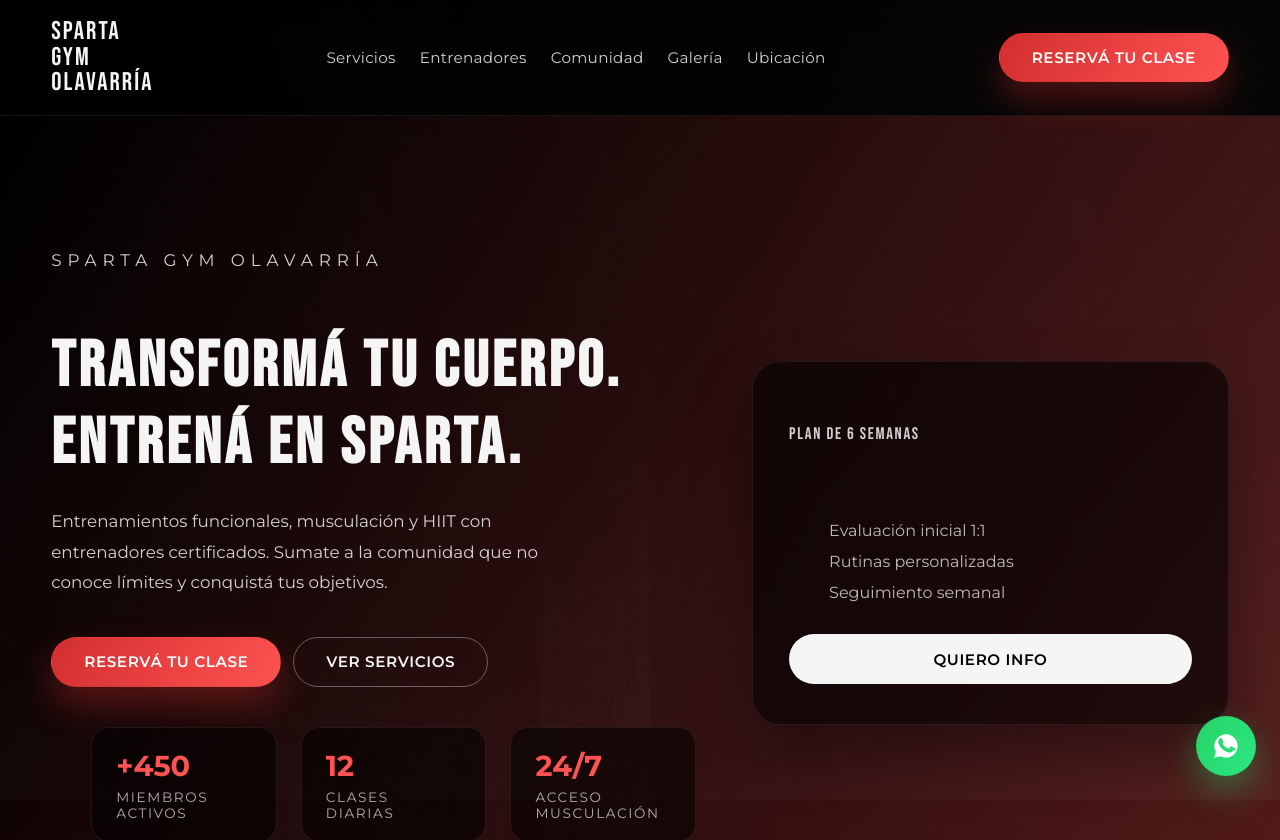
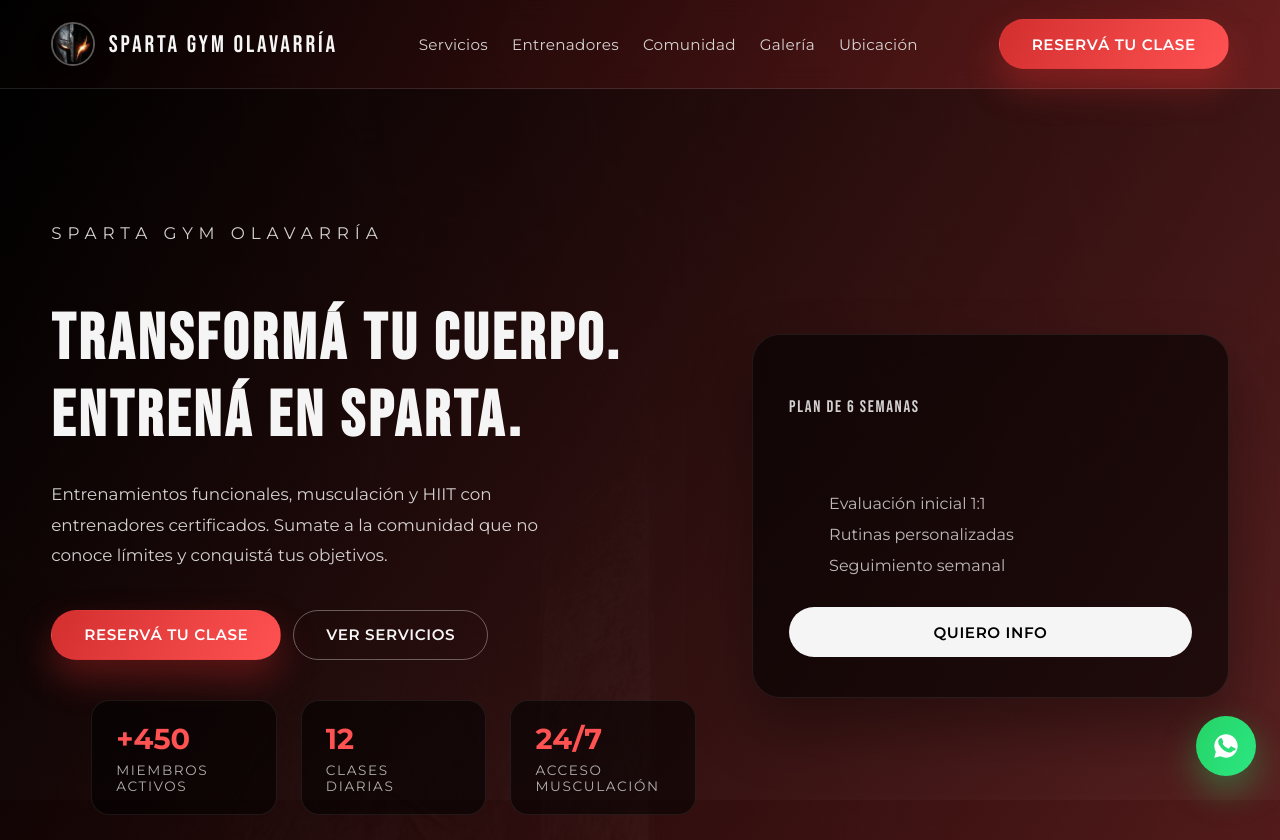
Before and after one commit to campe111/Landing-page-Sparta-gym, a React (Vite) app in the folder sparta-gym/: page / in a window 1280 px wide. Shown: the top 840 px of the page. Built offline with nearby package versions, Linux system fonts and the light colour scheme.

Commit message:
Acomodando navbar y fondo

```diff
--- a/sparta-gym/src/App.css
+++ b/sparta-gym/src/App.css
@@ -55,9 +55,9 @@
   position: sticky;
   top: 0;
   z-index: 20;
-  backdrop-filter: blur(16px);
-  background: rgba(0, 0, 0, 0.65);
-  border-bottom: 1px solid rgba(245, 245, 245, 0.08);
+  backdrop-filter: blur(12px);
+  background: linear-gradient(120deg, rgba(0, 0, 0, 0.9), rgba(211, 47, 47, 0.45));
+  border-bottom: 1px solid rgba(245, 245, 245, 0.12);
 }
 
 .navbar__content {
@@ -69,13 +69,26 @@
 }
 
 .navbar__logo {
-  display: grid;
+  display: flex;
+  align-items: center;
+  gap: 0.85rem;
+  color: #f5f5f5;
+}
+
+.navbar__logo-image {
+  width: 44px;
+  height: 44px;
+  border-radius: 50%;
+  object-fit: cover;
+  border: 2px solid rgba(245, 245, 245, 0.35);
+  box-shadow: 0 8px 18px rgba(0, 0, 0, 0.35);
+}
+
+.navbar__logo-text {
   font-family: 'Bebas Neue', sans-serif;
-  font-size: 1.6rem;
-  line-height: 1;
-  letter-spacing: 0.08em;
+  font-size: 1.5rem;
+  letter-spacing: 0.12em;
   text-transform: uppercase;
-  color: #f5f5f5;
 }
 
 .navbar__links {
--- a/sparta-gym/src/components/Navbar.jsx
+++ b/sparta-gym/src/components/Navbar.jsx
@@ -14,9 +14,8 @@ function Navbar({ whatsappLink }) {
       <div className="container">
         <div className="navbar__content">
           <a href="#inicio" className="navbar__logo" aria-label="Sparta Gym Olavarría">
-            <span>Sparta</span>
-            <span>Gym</span>
-            <span>Olavarría</span>
+            <img src="/fondo-gym.jpg" alt="Logo Sparta Gym Olavarría" className="navbar__logo-image" />
+            <span className="navbar__logo-text">Sparta Gym Olavarría</span>
           </a>
           <nav className="navbar__links" aria-label="Secciones principales">
             {links.map((link) => (
```
